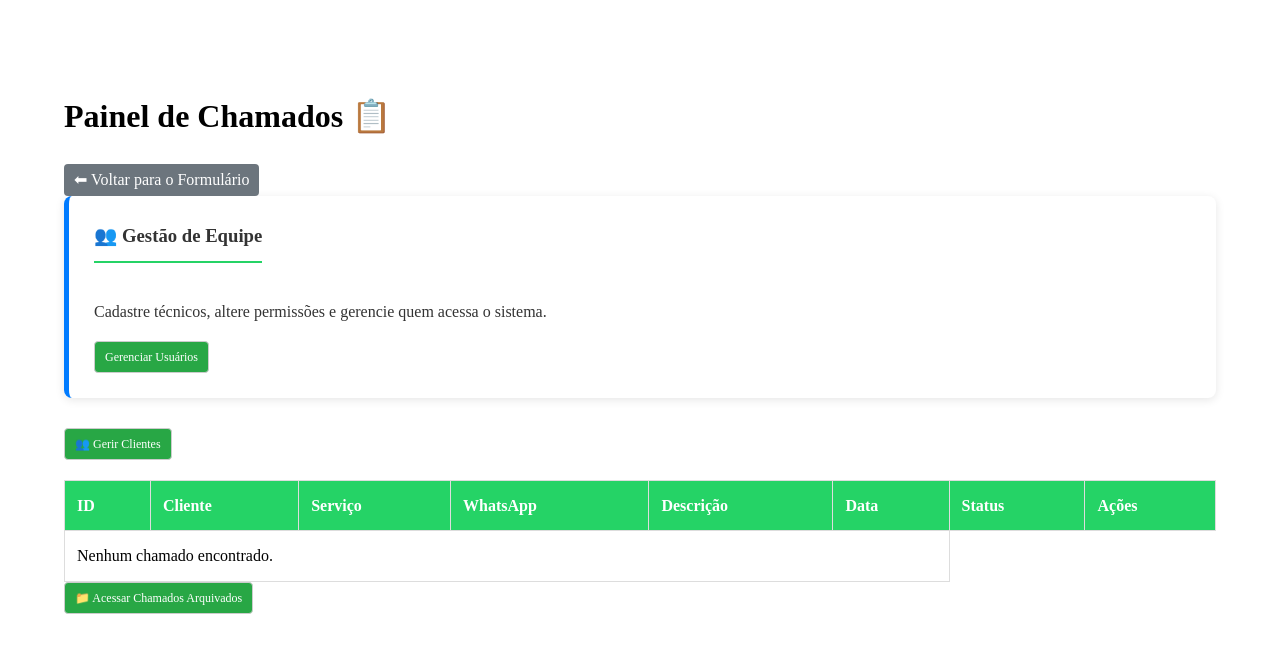
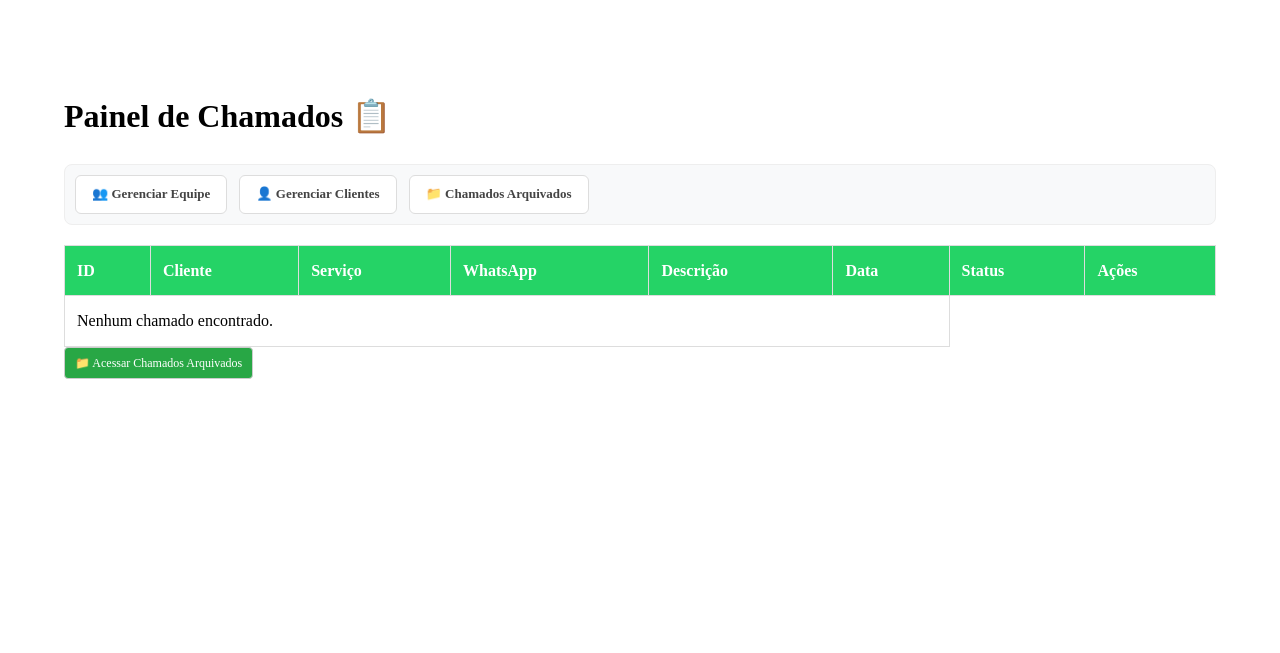
Before and after one commit to jlcnunes/AjudaNoiz, a Flask app: page /admin in a window 1280 px wide. Shown: the top 653 px of the page. Run offline with Flask 3, Linux system fonts and the light colour scheme; the visitor is signed in with stand-in values (Sample User, id 1); data that the repository does not hold is empty.

Commit message:
Enhancement: Ajustado o layout da página admin.html melhorando o alinhamento dos botões Gerenciar Equip, Gerenciar Clientes e Chamados Arquivados em uma bara horizontal ao invés do card.Feito o tratamento do campo WhatsApp dentreo da página de clientes.html para que os números sejam inserido na fortamação igual a do formulário com 15 digitos no formato (00) 00000-0000

```diff
--- a/backend/app.py
+++ b/backend/app.py
@@ -31,7 +31,7 @@ def enviar():
     cursor = conn.cursor(dictionary=True)
 
     try:
-        cursor.execute('SELECT id FROM clientes WHERE email = %s', (email,))
+        cursor.execute('SELECT id, nome, whatsapp FROM clientes WHERE email = %s', (email,))
         cliente_existente = cursor.fetchone()
 
         if cliente_existente:
--- a/static/css/style.css
+++ b/static/css/style.css
@@ -265,14 +265,6 @@ input, select, textarea {
     color: #333;
 }
 
-.admin-card h3 {
-    margin-top: 0;
-    margin-bottom: 20px;
-    border-bottom: 2px solid #25d366;
-    padding-bottom: 10px;
-    display: inline-block;
-}
-
 /* Grid para formulários de duas colunas */
 .grid-form {
     display: grid;
@@ -345,3 +337,37 @@ input, select, textarea {
     display: inline-block;
     margin: 20px 0;
 }
+
+/* --- Nova Barra de Ações Rápidas --- */
+.admin-toolbar {
+    display: flex;
+    gap: 12px;
+    margin: 20px 0;
+    padding: 10px;
+    background: #f8f9fa;
+    border-radius: 8px;
+    border: 1px solid #eee;
+    flex-wrap: wrap; /* Garante que quebre linha em telas menores */
+}
+
+.btn-toolbar {
+    background: white;
+    color: #444;
+    border: 1px solid #ddd;
+    padding: 8px 16px;
+    border-radius: 6px;
+    text-decoration: none;
+    font-size: 13px;
+    font-weight: 600;
+    display: inline-flex;
+    align-items: center;
+    gap: 6px;
+    transition: all 0.2s ease;
+}
+
+.btn-toolbar:hover {
+    background: #25d366;
+    color: white;
+    border-color: #25d366;
+    box-shadow: 0 2px 5px rgba(0,0,0,0.1);
+}
--- a/templates/admin.html
+++ b/templates/admin.html
@@ -7,19 +7,13 @@
 </head>
 <body class="admin-body">
     <h1>Painel de Chamados 📋</h1>
-    <a href="/" class="btn-voltar">
-        ⬅ Voltar para o Formulário
-    </a>
 
-    <div class="admin-card" style="border-left: 5px solid #007bff;">
-    <h3>👥 Gestão de Equipe</h3>
-    <p>Cadastre técnicos, altere permissões e gerencie quem acessa o sistema.</p>
-    <a href="{{ url_for('gerenciar_usuarios') }}" class="btn-acao">Gerenciar Usuários</a>
-    </div>
+<div class="admin-toolbar">
+    <a href="{{ url_for('gerenciar_usuarios') }}" class="btn-toolbar">👥 Gerenciar Equipe</a>
+    <a href="/admin/clientes" class="btn-toolbar">👤 Gerenciar Clientes</a>
+    <a href="/arquivo" class="btn-toolbar">📁 Chamados Arquivados</a>
+</div>
 
-    <a href="/admin/clientes" class="btn-acao">
-        👥 Gerir Clientes
-    </a>
     <table class="admin-table">
         <thead>
             <tr>
```
Also changed, not shown: templates/clientes.html (+19 -1 lines).
